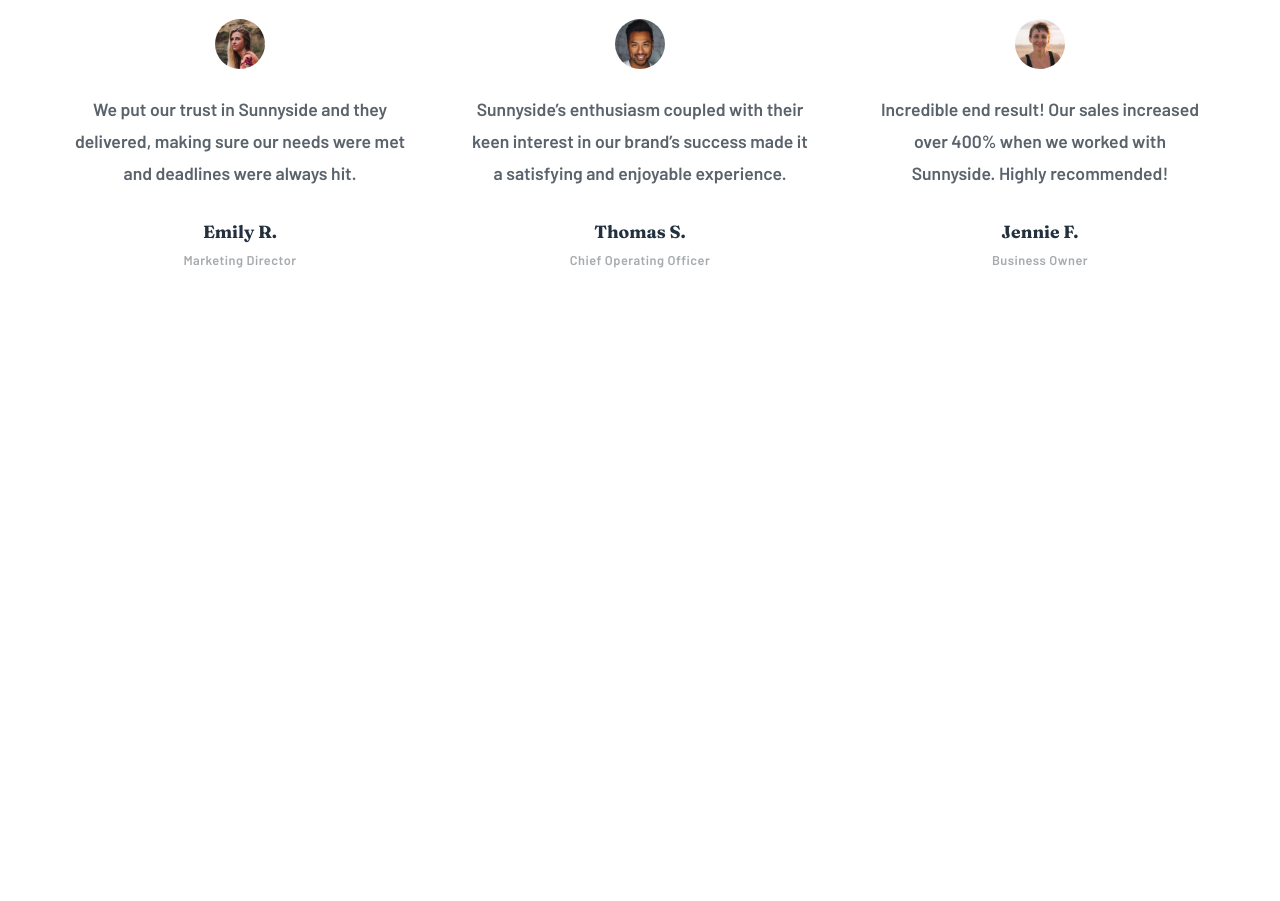
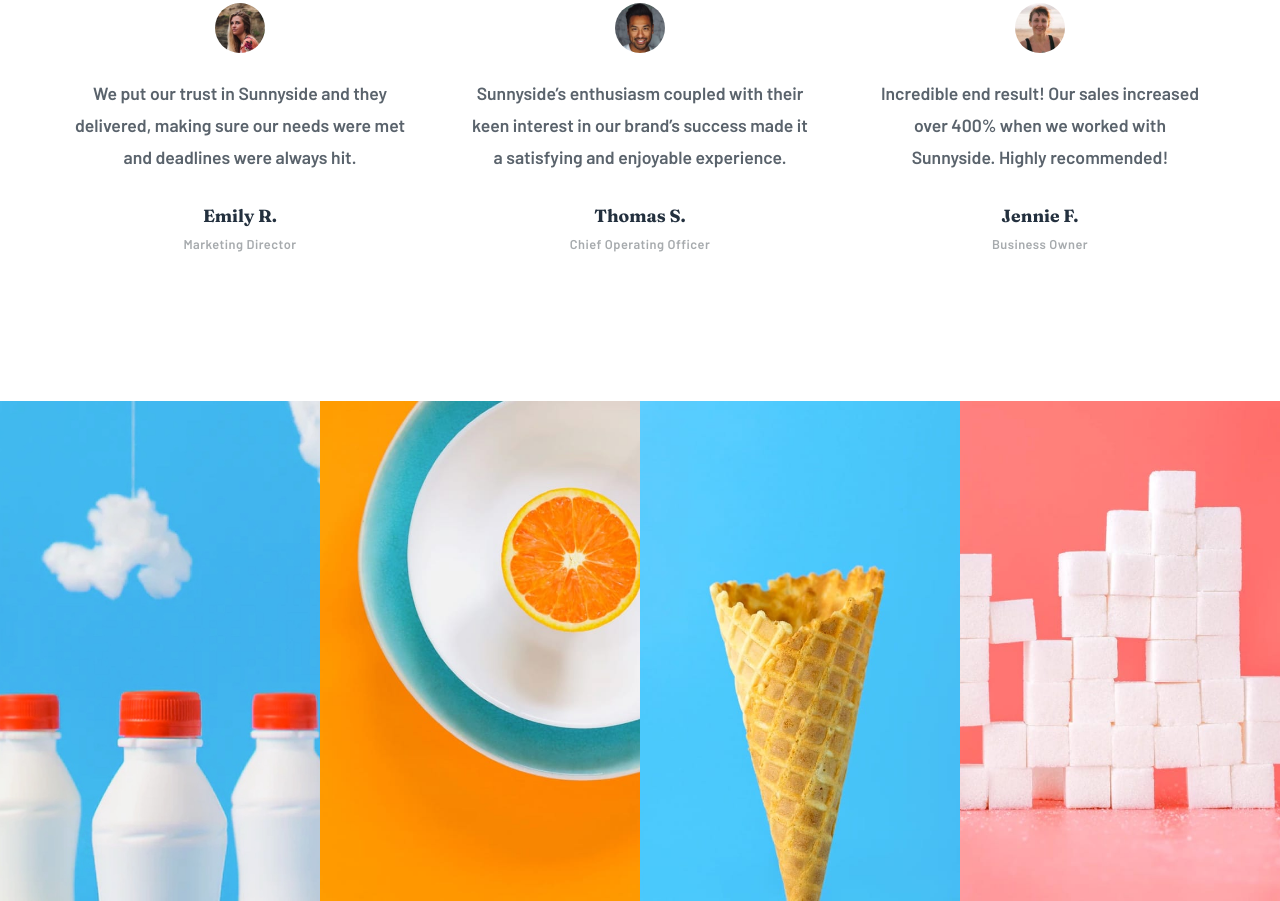
Before and after one commit to Lusk1nha/Sunnyside-agency, a plain HTML site: page public/index.html in a window 1280 px wide. Shown: the part 2389-3290 px from the top of the page. Before the commit the page ends 2790 px from the top, so only its background shows below. Drawn offline with Linux system fonts and the light colour scheme.

Commit message:
demonstration-images

```diff
--- a/public/index.html
+++ b/public/index.html
@@ -124,7 +124,15 @@
         </div>
       </div>
     </div>
+
+    <div class="demonstration-images">
+      <div class="image bg-image-1"></div>
+      <div class="image bg-image-2"></div>
+      <div class="image bg-image-3"></div>
+      <div class="image bg-image-4"></div>
+    </div>
   </main>
+
 
   <script src="./navbar.js"></script>
 </body>
--- a/public/styles/main.scss
+++ b/public/styles/main.scss
@@ -497,7 +497,7 @@ main {
     text-transform: uppercase;
     letter-spacing: 0.15rem;
 
-    margin: 2rem 0 ;
+    margin: 2rem 0 5rem;
 
   }
 }
@@ -559,3 +559,35 @@ main {
 
   }
 }
+
+.demonstration-images {
+  width: 100%;
+
+  display: grid;
+  grid-template-columns: 1fr 1fr;
+
+  .image {
+    background-repeat: no-repeat;
+    background-size: cover;
+    background-position: center;
+
+    width: 100%;
+    height: 350px;
+  }
+
+  .bg-image-1 {
+    background-image: url('../assets/mobile/image-gallery-milkbottles.jpg');
+  }
+
+  .bg-image-2 {
+    background-image: url('../assets/mobile/image-gallery-orange.jpg');
+  }
+
+  .bg-image-3 {
+    background-image: url('../assets/mobile/image-gallery-cone.jpg');
+  }
+
+  .bg-image-4 {
+    background-image: url('../assets/mobile/image-gallery-sugar-cubes.jpg');
+  }
+}
--- a/public/styles/responsive.scss
+++ b/public/styles/responsive.scss
@@ -184,6 +184,9 @@
 
     height: 600px;
 
+    .title {
+      margin-bottom: 0;
+    }
   }
 
   .clients-content {
@@ -195,4 +198,29 @@
       margin: 0;
     }
   }
+
+  .demonstration-images {
+    display: flex;
+
+    .image {
+      height: 500px;
+    }
+
+    .bg-image-1 {
+      background-image: url('../assets/desktop/image-gallery-milkbottles.jpg');
+    }
+
+    .bg-image-2 {
+      background-image: url('../assets/desktop/image-gallery-orange.jpg');
+    }
+
+    .bg-image-3 {
+      background-image: url('../assets/desktop/image-gallery-cone.jpg');
+    }
+
+    .bg-image-4 {
+      background-image: url('../assets/desktop/image-gallery-sugarcubes.jpg');
+    }
+
+  }
 }
```
Also changed, not shown: public/styles/main.css, public/styles/responsive.css, 2 other files.
